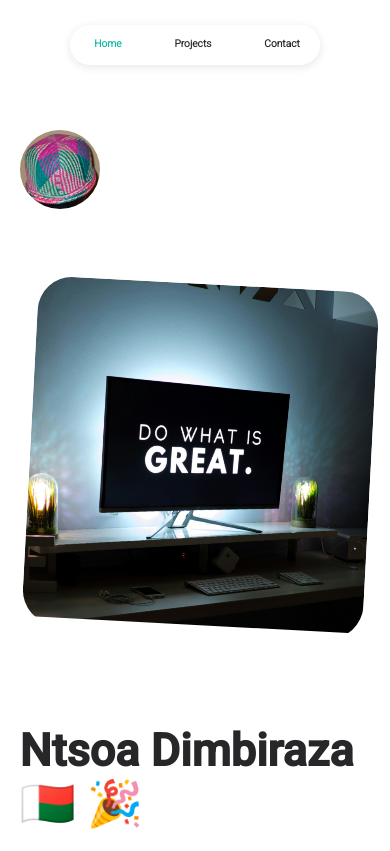
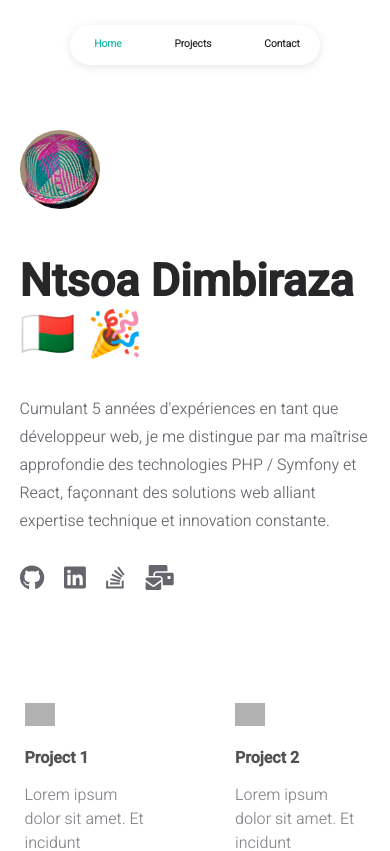
Before and after one commit to dimbirazantsoa/dimbirazantsoa.github.io, a React (Create React App) app: page / in a window 390 px wide. Shown: the top 851 px of the page. Built offline with nearby package versions, Linux system fonts and the light colour scheme; grey boxes are pictures that could not be loaded.

Commit message:
:art: Hide image header on mobile

```diff
--- a/src/pages/styles/homepage.css
+++ b/src/pages/styles/homepage.css
@@ -119,8 +119,7 @@
 	}
 
 	.homepage-first-area-right-side {
-		width: 100%;
-		order: 1;
+		display: none;
 	}
 
 	.homepage-image-container {
```
